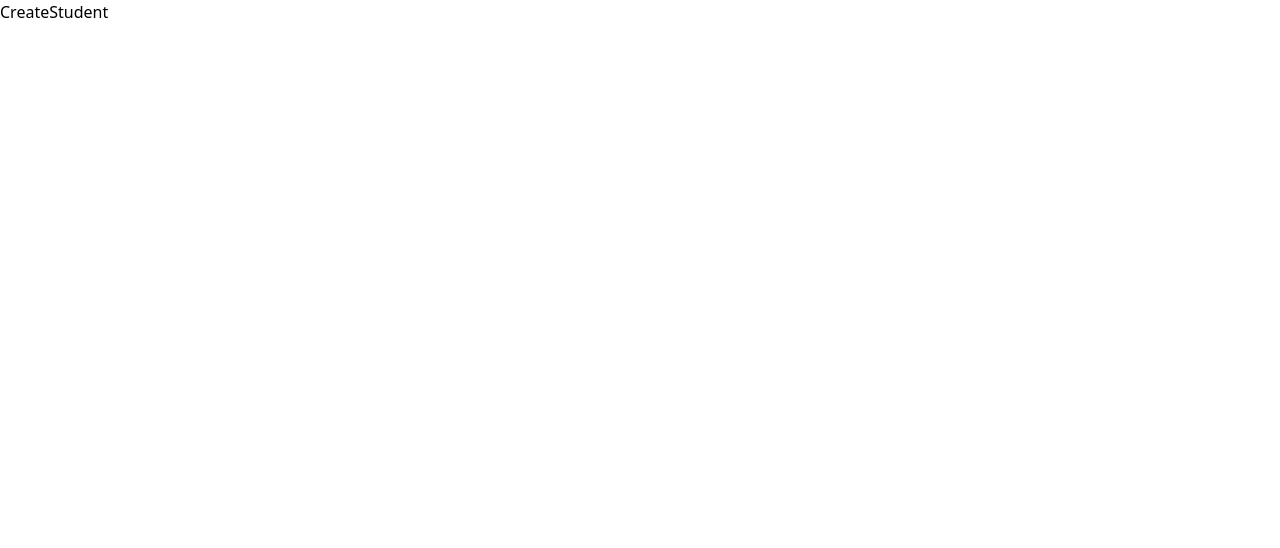
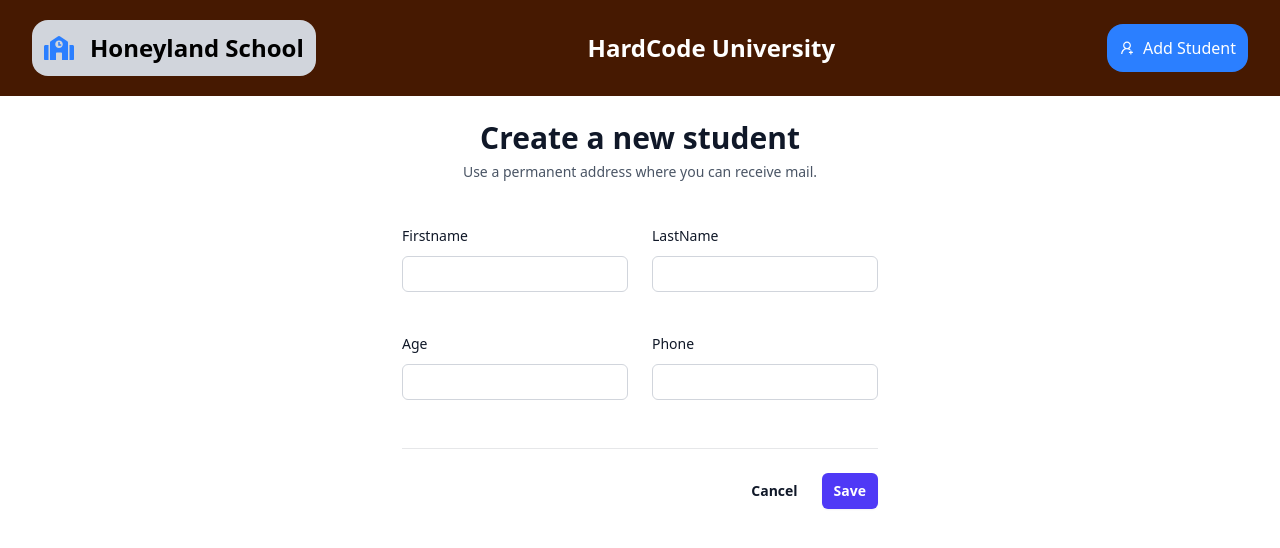
Before and after one commit to riscohfundz/React.js-CRUD, a React (Vite) app: page /create-student in a window 1280 px wide. Shown: the top 548 px of the page. Built offline with nearby package versions, Linux system fonts and the light colour scheme.

Commit message:
yup validation schema and posting data to the json-server locally using axios.post

```diff
--- a/db.json
+++ b/db.json
@@ -1,149 +1,247 @@
 {
   "students": [
     {
-      "id": 1,
+      "id": "1",
       "firstName": "Alice",
       "lastName": "Smith",
       "phone": "555-123-4567",
       "age": 21
     },
     {
-      "id": 2,
+      "id": "2",
       "firstName": "Bob",
       "lastName": "Johnson",
       "phone": "555-234-5678",
       "age": 19
     },
     {
-      "id": 3,
+      "id": "3",
       "firstName": "Charlie",
       "lastName": "Brown",
       "phone": "555-345-6789",
       "age": 20
     },
     {
-      "id": 4,
+      "id": "4",
       "firstName": "Diana",
       "lastName": "Prince",
       "phone": "555-456-7890",
       "age": 22
     },
     {
-      "id": 5,
+      "id": "5",
       "firstName": "Ethan",
       "lastName": "Hunt",
       "phone": "555-567-8901",
       "age": 18
     },
     {
-      "id": 6,
+      "id": "6",
       "firstName": "Fiona",
       "lastName": "Gallagher",
       "phone": "555-678-9012",
       "age": 23
     },
     {
-      "id": 7,
+      "id": "7",
       "firstName": "George",
       "lastName": "Costanza",
       "phone": "555-789-0123",
       "age": 20
     },
     {
-      "id": 8,
+      "id": "8",
       "firstName": "Hannah",
       "lastName": "Baker",
       "phone": "555-890-1234",
       "age": 21
     },
     {
-      "id": 9,
+      "id": "9",
       "firstName": "Isaac",
       "lastName": "Newton",
       "phone": "555-901-2345",
       "age": 19
     },
     {
-      "id": 10,
+      "id": "10",
       "firstName": "Jasmine",
       "lastName": "Aladdin",
       "phone": "555-012-3456",
       "age": 22
     },
     {
-      "id": 11,
+      "id": "11",
       "firstName": "Kevin",
       "lastName": "Malone",
       "phone": "555-112-2334",
       "age": 18
     },
     {
-      "id": 12,
+      "id": "12",
       "firstName": "Laura",
       "lastName": "Palmer",
       "phone": "555-223-3445",
       "age": 23
     },
     {
-      "id": 13,
+      "id": "13",
       "firstName": "Michael",
       "lastName": "Scott",
       "phone": "555-334-4556",
       "age": 20
     },
     {
-      "id": 14,
+      "id": "14",
       "firstName": "Nancy",
       "lastName": "Drew",
       "phone": "555-445-5667",
       "age": 21
     },
     {
-      "id": 15,
+      "id": "15",
       "firstName": "Oliver",
       "lastName": "Queen",
       "phone": "555-556-6778",
       "age": 19
     },
     {
-      "id": 16,
+      "id": "16",
       "firstName": "Penelope",
       "lastName": "Garcia",
       "phone": "555-667-7889",
       "age": 22
     },
     {
-      "id": 17,
+      "id": "17",
       "firstName": "Quinn",
       "lastName": "Fabray",
       "phone": "555-778-8990",
       "age": 18
     },
     {
-      "id": 18,
+      "id": "18",
       "firstName": "Ryan",
       "lastName": "Howard",
       "phone": "555-889-9001",
       "age": 23
     },
     {
-      "id": 19,
+      "id": "19",
       "firstName": "Sarah",
       "lastName": "Connor",
       "phone": "555-990-0112",
       "age": 20
     },
     {
-      "id": 20,
+      "id": "20",
       "firstName": "Trent",
       "lastName": "Lane",
       "phone": "555-001-1223",
       "age": 21
+    },
+    {
+      "id": "48df279a-5fa1-4249-bcb3-eb8e7e3170b2",
+      "firstName": "Ridwan",
+      "lastName": "Adekunle",
+      "age": "34",
+      "phone": "03072961223"
+    },
+    {
+      "id": "8ab08e65-813d-4837-8e52-f8517bf7276e",
+      "firstName": "Ridwan",
+      "lastName": "Adekunle",
+      "age": "34",
+      "phone": "03072961223"
+    },
+    {
+      "id": "0831bdae-007e-41e2-80a8-b1d375da770d",
+      "firstName": "Ridwan",
+      "lastName": "Adekunle",
+      "age": "33",
+      "phone": "03072961223"
+    },
+    {
+      "id": "672e5fff-2c0b-459a-911c-721889301098",
+      "firstName": "Ridwan",
+      "lastName": "Adekunle",
+      "age": "33",
+      "phone": "03072961223"
+    },
+    {
+      "id": "872c0516-dfe3-4aac-85cc-0c665ae59374",
+      "firstName": "Ridwan",
+      "lastName": "Adekunle",
+      "age": "34",
+      "phone": "03072961223"
+    },
+    {
+      "id": "621a000e-f398-443e-97e1-d45c5b5291c1",
+      "firstName": "Ridwan",
+      "lastName": "Adekunle",
+      "age": "34",
+      "phone": "03072961223"
+    },
+    {
+      "id": "a1ce0aa4-c3eb-4d75-9a16-5877af5f9f4f",
+      "firstName": "Ridwan",
+      "lastName": "Adekunle",
+      "age": "34",
+      "phone": "03072961223"
+    },
+    {
+      "id": "0f05b87f-b393-4c9c-ba4a-3b3b469ef05e",
+      "firstName": "Ridwan",
+      "lastName": "Adekunle",
+      "age": "34",
+      "phone": "03072961223"
+    },
+    {
+      "id": "d15d2e9a-069c-4c6e-82d7-88725b6bc918",
+      "firstName": "Ridwan",
+      "lastName": "Adekunle",
+      "age": "34",
+      "phone": "03072961223"
+    },
+    {
+      "id": "4552e591-43e6-49fa-b8fa-7e16fb93139e",
+      "firstName": "Ridwan",
+      "lastName": "Adekunle",
+      "age": "34",
+      "phone": "03072961223"
+    },
+    {
+      "id": "2c038d15-6799-42f2-9674-ba979335f28e",
+      "firstName": "Ridwan",
+      "lastName": "Adekunle",
+      "age": "34",
+      "phone": "03072961223"
+    },
+    {
+      "id": "a1fbb264-4834-4dba-95f5-83bde9500e3a",
+      "firstName": "Ridwan",
+      "lastName": "Adekunle",
+      "age": "34",
+      "phone": "03072961223"
+    },
+    {
+      "id": "73cc57bb-4a19-432a-a87d-b576bc386cee",
+      "firstName": "Ridwan",
+      "lastName": "Adekunle",
+      "age": "22",
+      "phone": "03072961223"
+    },
+    {
+      "id": "e0d2b008-cc08-49a9-b2e4-090917c16d03",
+      "firstName": "Ridwan",
+      "lastName": "Adekunle",
+      "age": "55",
+      "phone": "03072961223"
     }
   ],
   "scores": [
     {
-      "id": 1,
+      "id": "1",
       "studentId": 1,
       "Maths": 92,
       "Eng": 85,
@@ -152,7 +250,7 @@
       "Literature": 88
     },
     {
-      "id": 20,
+      "id": "20",
       "studentId": 20,
       "Maths": 77,
       "Eng": 96,
--- a/package.json
+++ b/package.json
@@ -11,14 +11,18 @@
     "preview": "vite preview"
   },
   "dependencies": {
+    "@hookform/resolvers": "^5.2.2",
     "@tailwindcss/vite": "^4.1.15",
     "axios": "^1.12.2",
     "json-server": "^1.0.0-beta.3",
     "react": "^19.1.1",
     "react-dom": "^19.1.1",
+    "react-hook-form": "^7.65.0",
     "react-icons": "^5.5.0",
     "react-router": "^7.9.4",
-    "tailwindcss": "^4.1.15"
+    "tailwindcss": "^4.1.15",
+    "uuid": "^13.0.0",
+    "yup": "^1.7.1"
   },
   "devDependencies": {
     "@eslint/js": "^9.36.0",
--- a/src/components/CreateStudent.jsx
+++ b/src/components/CreateStudent.jsx
@@ -1,8 +1,184 @@
+import Nav from "./Nav"
+import { object, string } from 'yup';
+import { v4 as uuidv4 } from 'uuid';
+import { yupResolver } from "@hookform/resolvers/yup";
+import { useState } from "react";
+import { useNavigate } from "react-router";
+import { useForm } from "react-hook-form";
+import axios from "axios";
+import { BiLoaderCircle } from "react-icons/bi";
 
 const CreateStudent = () => {
+
+   const [loading, setLoading] = useState(false);
+   let navigate = useNavigate();
+
+  // validate the form using yup
+
+  const studentSchemaValidation = object({
+  firstName: string().required("Firstname is required"),
+  lastName: string().required("Lastname is required"),
+  age: string().required("Age"),
+  phone: string().required().min(11, "Phone Number must be 11 xters"),
+});
+  const {
+    register, handleSubmit,  formState: { errors },
+    } = useForm({
+    resolver: yupResolver(studentSchemaValidation),
+    defaultValues: {
+      firstName: "",
+      lastName: "",
+      age: "",
+      phone: "",
+    },
+  });
+
+  // use axios to post to endpoint
+  const onSubmit = async (data) => {
+    try {
+      //
+      setLoading(true);
+      const saveResponse = await axios.post("http://localhost:3005/students", {
+        id: uuidv4(),
+        ...data,
+      });
+      if (saveResponse.status === 201) {
+        setLoading(false);
+        console.log("Record saved successfully");
+        // alert("Student Saved Successfully");
+        // setTimeout(() => {
+          navigate("/");
+        // }, 9000);
+      }
+    } catch (err) {
+      console.log("There is error ", err);
+      // setLoading(false);
+    } finally {
+      console.log("I am done here");
+      setLoading(false);
+    }
+  };
+
+
   return (
-    <div>CreateStudent</div>
+       <div className="flex flex-col justify-center items-center space-y-6">
+      <Nav />
+      {loading && (
+        <div className="flex flex-row">
+          <BiLoaderCircle className="text-4xl text-blue-600" />
+          <BiLoaderCircle className="text-4xl text-blue-600" />
+          <BiLoaderCircle className="text-4xl text-blue-600" />
+        </div>
+      )}
+      {!loading && (
+         // create a form within react hooks form
+        <form onSubmit={handleSubmit(onSubmit)}>
+          <div className="space-y-12">
+            <div className="border-b border-gray-900/10 pb-12">
+              <h2 className="text-3xl font-bold text-center text-gray-900">
+                Create a new student
+              </h2>
+              <p className="mt-1 text-sm/6 text-center text-gray-600">
+                Use a permanent address where you can receive mail.
+              </p>
+
+              <div className="mt-10 grid grid-cols-1 gap-x-6 gap-y-8 sm:grid-cols-6">
+                <div className="sm:col-span-3">
+                  <label
+                    htmlFor="firstName"
+                    className="block text-sm/6 font-medium text-gray-900"
+                  >
+                    Firstname
+                  </label>
+                  <div className="mt-2">
+                    <input
+                      id="firstName"
+                      type="text"
+                      {...register("firstName")}
+                      className="block w-full rounded-md bg-white px-3 py-1.5 text-base text-gray-900 outline-1 -outline-offset-1 outline-gray-300 placeholder:text-gray-400 focus:outline-2 focus:-outline-offset-2 focus:outline-indigo-600 sm:text-sm/6"
+                    />
+                  </div>
+                  {errors.firstName && (
+                    <span className="text-red-500">
+                      {errors.firstName.message}
+                    </span>
+                  )}
+                </div>
+
+                <div className="sm:col-span-3">
+                  <label
+                    htmlFor="lastName"
+                    className="block text-sm/6 font-medium text-gray-900"
+                  >
+                    LastName
+                  </label>
+                  <div className="mt-2">
+                    <input
+                      id="lastName"
+                      type="text"
+                      {...register("lastName")}
+                      className="block w-full rounded-md bg-white px-3 py-1.5 text-base text-gray-900 outline-1 -outline-offset-1 outline-gray-300 placeholder:text-gray-400 focus:outline-2 focus:-outline-offset-2 focus:outline-indigo-600 sm:text-sm/6"
+                    />
+                  </div>
+                </div>
+              </div>
+
+              <div className="mt-10 grid grid-cols-1 gap-x-6 gap-y-8 sm:grid-cols-6">
+                <div className="sm:col-span-3">
+                  <label
+                    htmlFor="age"
+                    className="block text-sm/6 font-medium text-gray-900"
+                  >
+                    Age
+                  </label>
+                  <div className="mt-2">
+                    <input
+                      id="age"
+                      type="text"
+                      {...register("age")}
+                      className="block w-full rounded-md bg-white px-3 py-1.5 text-base text-gray-900 outline-1 -outline-offset-1 outline-gray-300 placeholder:text-gray-400 focus:outline-2 focus:-outline-offset-2 focus:outline-indigo-600 sm:text-sm/6"
+                    />
+                  </div>
+                </div>
+
+                <div className="sm:col-span-3">
+                  <label
+                    htmlFor="phone"
+                    className="block text-sm/6 font-medium text-gray-900"
+                  >
+                    Phone
+                  </label>
+                  <div className="mt-2">
+                    <input
+                      id="phone"
+                      type="text"
+                      {...register("phone")}
+                      className="block w-full rounded-md bg-white px-3 py-1.5 text-base text-gray-900 outline-1 -outline-offset-1 outline-gray-300 placeholder:text-gray-400 focus:outline-2 focus:-outline-offset-2 focus:outline-indigo-600 sm:text-sm/6"
+                    />
+                  </div>
+                </div>
+              </div>
+            </div>
+          </div>
+
+          <div className="mt-6 flex items-center justify-end gap-x-6">
+            <button
+              type="button"
+              className="text-sm/6 font-semibold text-gray-900"
+            >
+              Cancel
+            </button>
+            <button
+              type="submit"
+              className="rounded-md bg-indigo-600 px-3 py-2 text-sm font-semibold text-white shadow-xs hover:bg-indigo-500 focus-visible:outline-2 focus-visible:outline-offset-2 focus-visible:outline-indigo-600"
+            >
+              Save
+            </button>
+          </div>
+        </form>
+      )}
+    </div>
   )
-}
+};
 
-export default CreateStudent
+export default CreateStudent;
```
Also changed, not shown: 1 other file (tests, documents, lock files or other folders).
